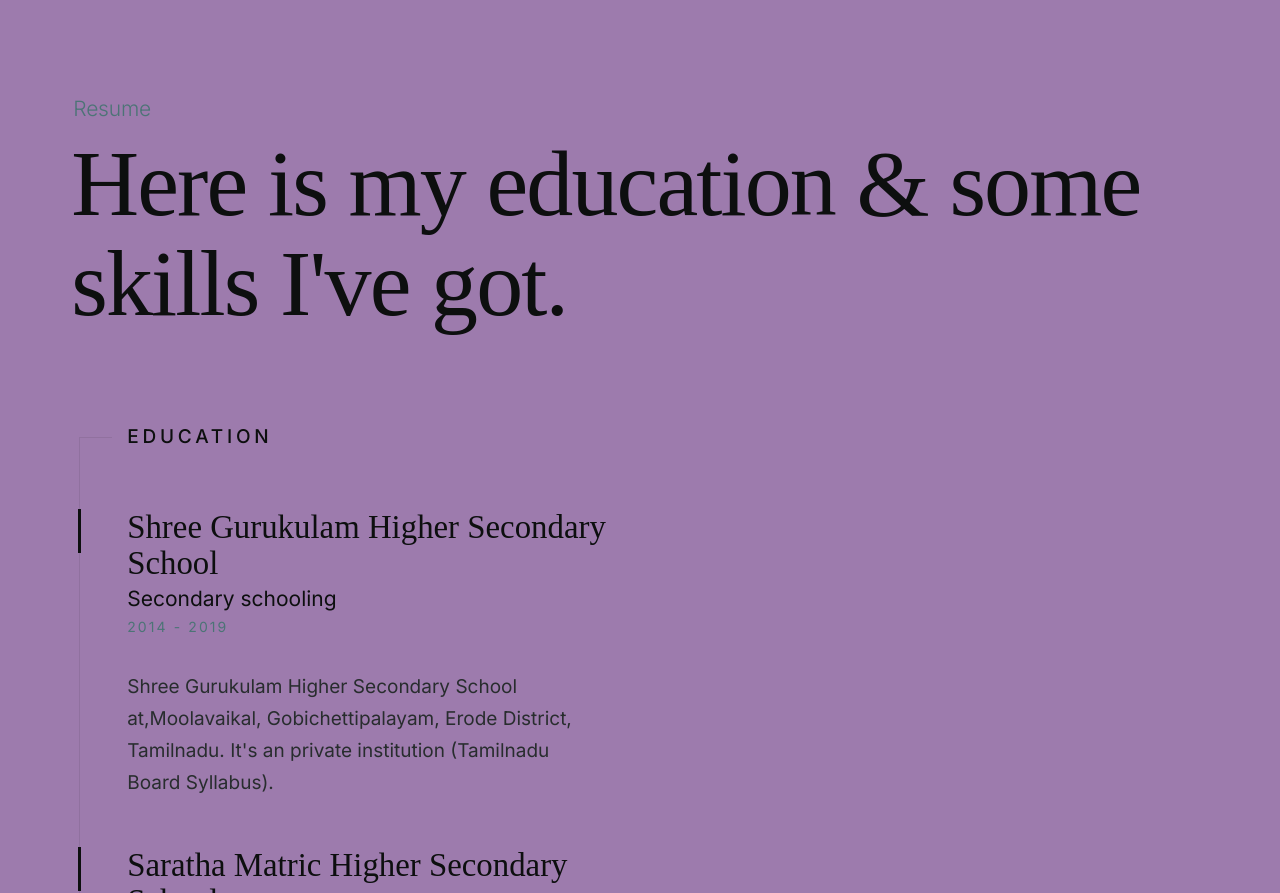
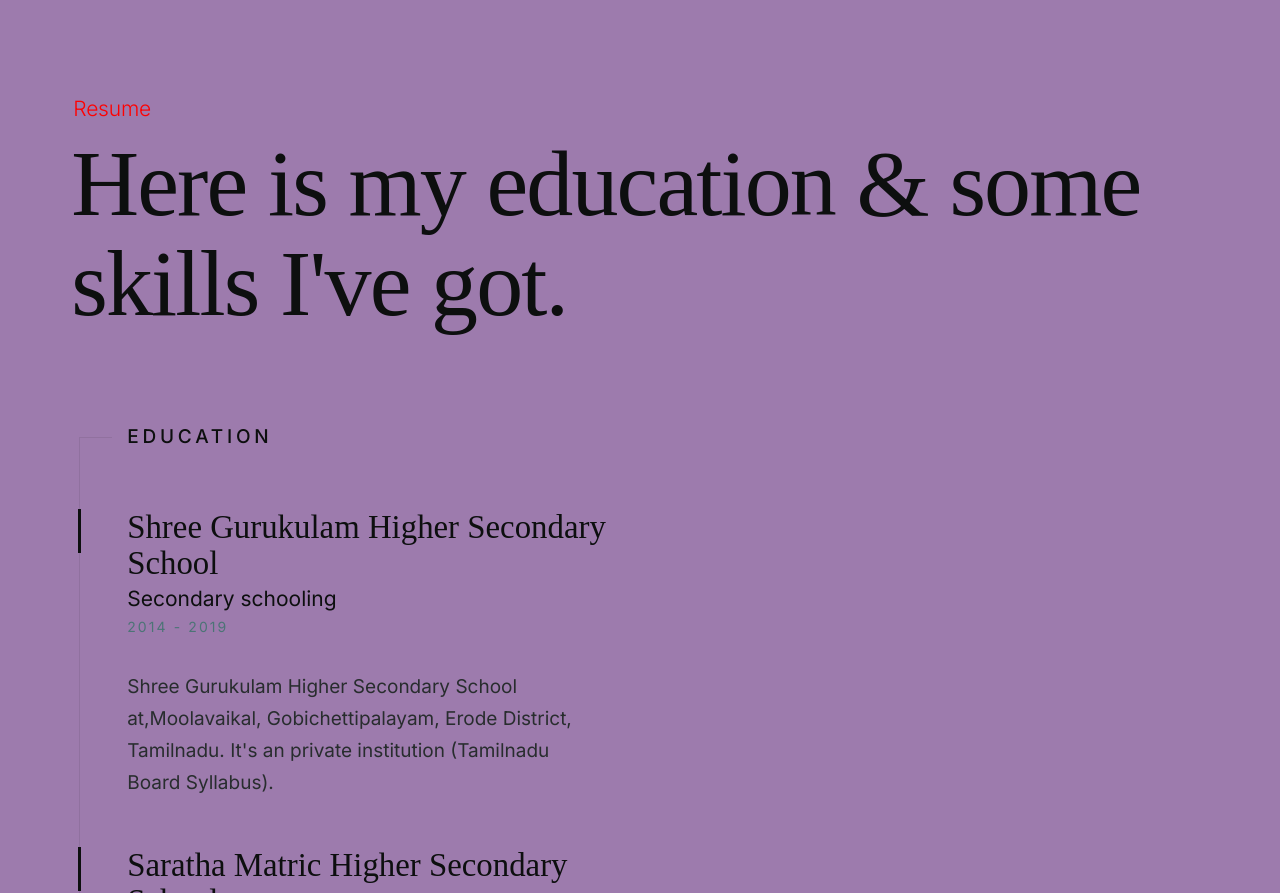
Before and after one commit to midhunkumarn/mport-main, a website: page portfolio/index.html in a window 1280 px wide. Shown: the part 1298-2191 px from the top of the page. Drawn offline with Linux system fonts and the light colour scheme; a web font is replaced by a local one.

Commit message:
Update index.html

```diff
--- a/portfolio/index.html
+++ b/portfolio/index.html
@@ -131,7 +131,7 @@
 
                 <div class="row s-about__career-header">
                     <div class="column lg-12">
-                        <h1 class="text-pretitle" style="red">Resume</h1>
+                        <h1 class="text-pretitle" style="color: red">Resume</h1>
 
                         <p class="text-huge-title">
                             Here is my education & some skills I've got.
```
